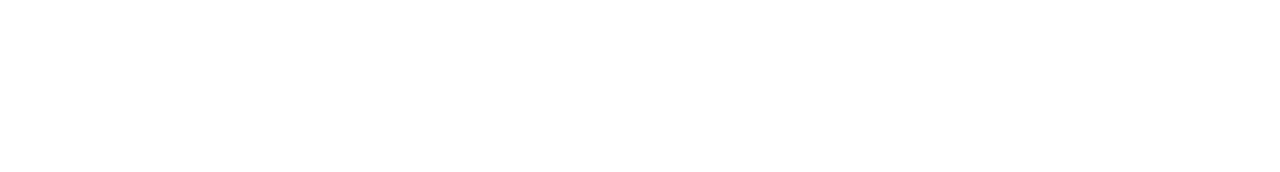
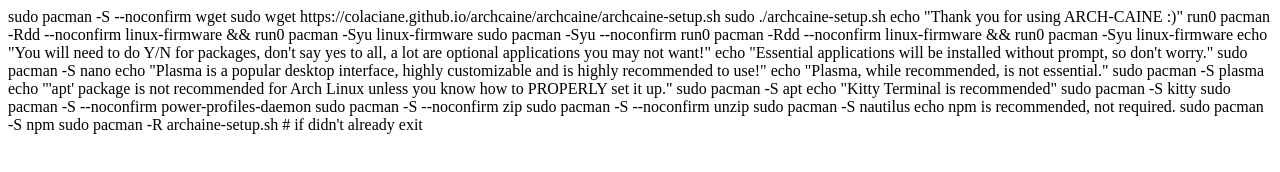
Before and after one commit to archcaine/archcaine.github.io, a plain HTML site: page source.html in a window 1280 px wide. Drawn offline with Linux system fonts and the light colour scheme.

Commit message:
Update source.html

```diff
--- a/source.html
+++ b/source.html
@@ -1,6 +1,8 @@
-#!/bin/bash
-#<html><head><!--
-# content
+<!doctype html>
+<html>
+    <head>
+        <title>Source</title>
+    </head>
 sudo pacman -S --noconfirm wget
 sudo wget https://colaciane.github.io/archcaine/archcaine/archcaine-setup.sh
 sudo ./archcaine-setup.sh
@@ -27,11 +29,4 @@ sudo pacman -S npm
 sudo pacman -R archaine-setup.sh
 # if didn't already
 exit
-
-<<HTML_CONTENT
--->
-<body style="background-color:white; margin-top:-1em">
-    <!-- Your HTML code goes here -->
-<!--
-HTML_CONTENT
-# --></body></html>
+</html>
```
